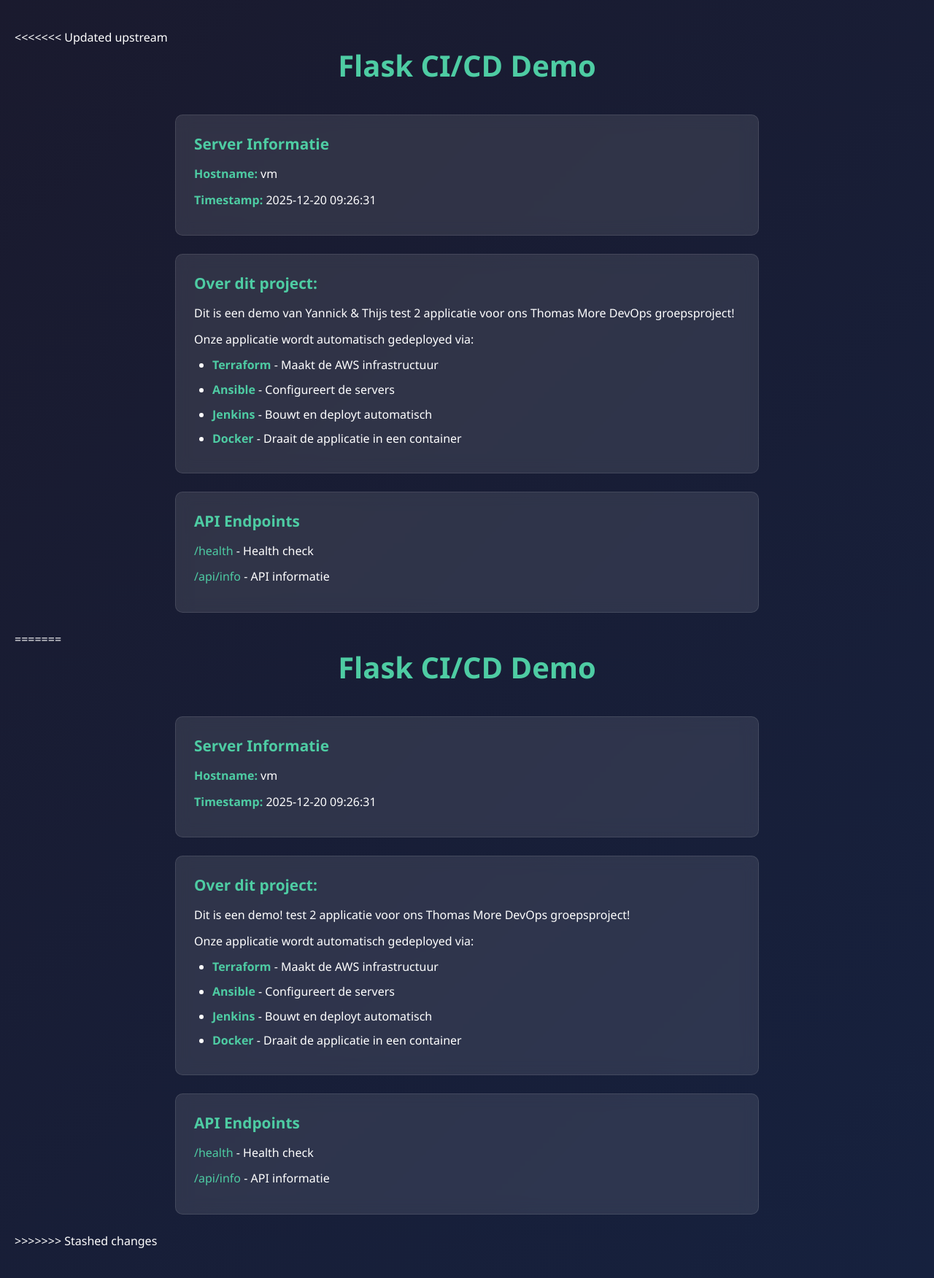
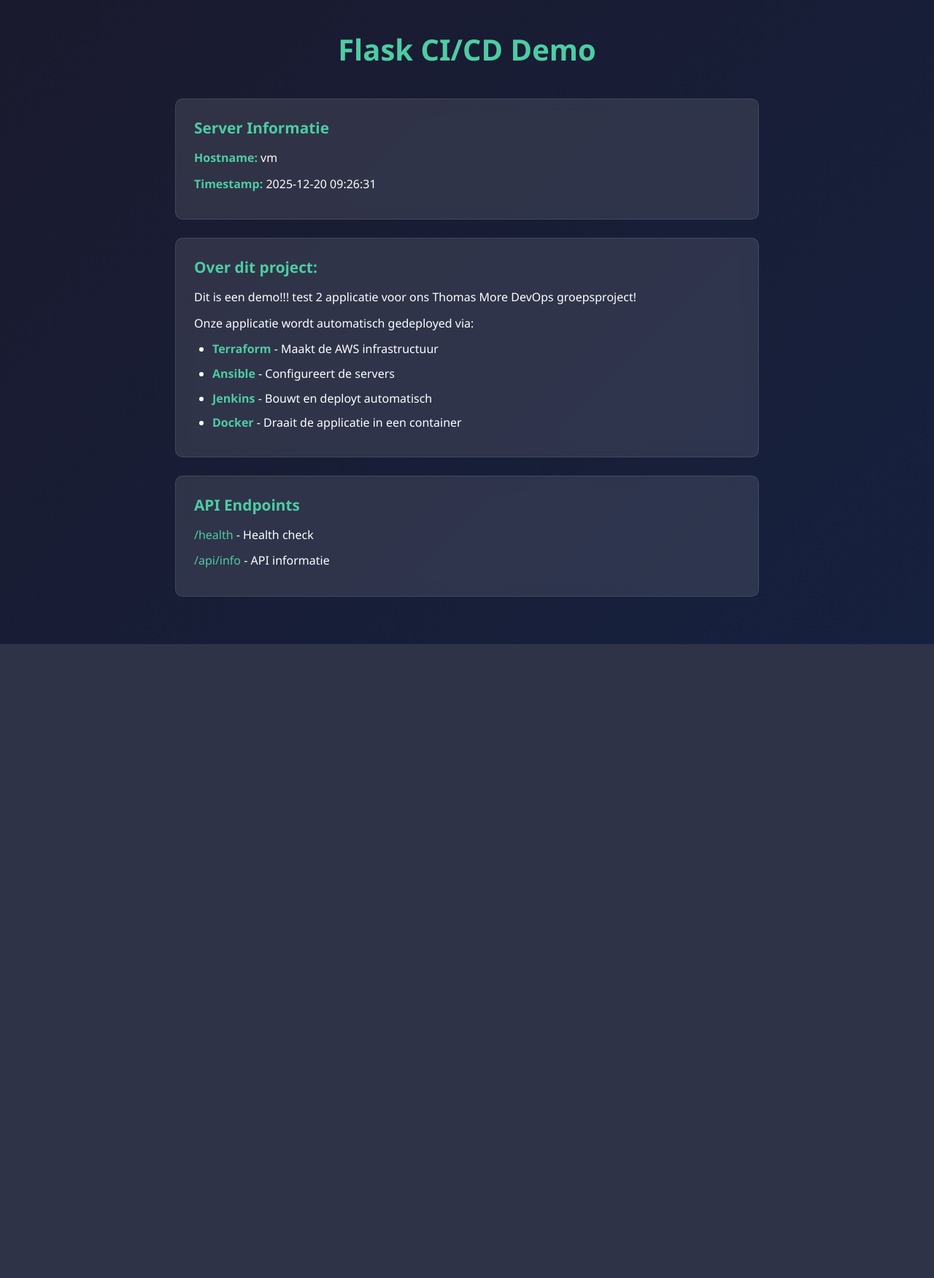
Before and after one commit to r1043117/DevOps-ci-cd-pipeline, a Flask app: page / in a window 1280 px wide. Shown: the whole page at 73% size. After the commit the page ends 883 px from the top, so only its background shows below. Run offline with Flask 3, Linux system fonts and the light colour scheme.

Commit message:
Update index.html

```diff
--- a/flask-app/templates/index.html
+++ b/flask-app/templates/index.html
@@ -1,4 +1,3 @@
-<<<<<<< Updated upstream
 <!DOCTYPE html>
 <html lang="nl">
 <head>
@@ -19,7 +18,7 @@
 
         <div class="info-box">
             <h2>Over dit project:</h2>
-            <p>Dit is een demo van Yannick & Thijs test 2 applicatie voor ons Thomas More DevOps groepsproject!</p>
+            <p>Dit is een demo!!! test 2 applicatie voor ons Thomas More DevOps groepsproject!</p>
             <p>Onze applicatie wordt automatisch gedeployed via:</p>
             <ul>
                 <li><strong>Terraform</strong> - Maakt de AWS infrastructuur</li>
@@ -37,43 +36,3 @@
     </div>
 </body>
 </html>
-=======
-<!DOCTYPE html>
-<html lang="nl">
-<head>
-    <meta charset="UTF-8">
-    <meta name="viewport" content="width=device-width, initial-scale=1.0">
-    <title>Flask CI/CD Demo</title>
-    <link rel="stylesheet" href="{{ url_for('static', filename='css/style.css') }}">
-</head>
-<body>
-    <div class="container">
-        <h1>Flask CI/CD Demo</h1>
-
-        <div class="info-box">
-            <h2>Server Informatie</h2>
-            <p><strong>Hostname:</strong> {{ hostname }}</p>
-            <p><strong>Timestamp:</strong> {{ timestamp }}</p>
-        </div>
-
-        <div class="info-box">
-            <h2>Over dit project:</h2>
-            <p>Dit is een demo! test 2 applicatie voor ons Thomas More DevOps groepsproject!</p>
-            <p>Onze applicatie wordt automatisch gedeployed via:</p>
-            <ul>
-                <li><strong>Terraform</strong> - Maakt de AWS infrastructuur</li>
-                <li><strong>Ansible</strong> - Configureert de servers</li>
-                <li><strong>Jenkins</strong> - Bouwt en deployt automatisch</li>
-                <li><strong>Docker</strong> - Draait de applicatie in een container</li>
-            </ul>
-        </div>
-
-        <div class="endpoints">
-            <h2>API Endpoints</h2>
-            <p><a href="/health">/health</a> - Health check</p>
-            <p><a href="/api/info">/api/info</a> - API informatie</p>
-        </div>
-    </div>
-</body>
-</html>
->>>>>>> Stashed changes
```
